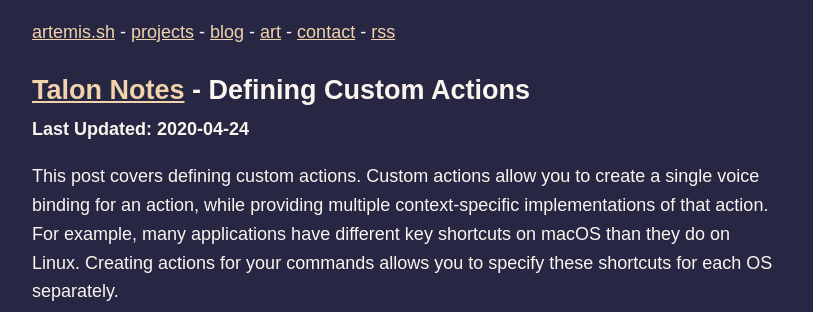
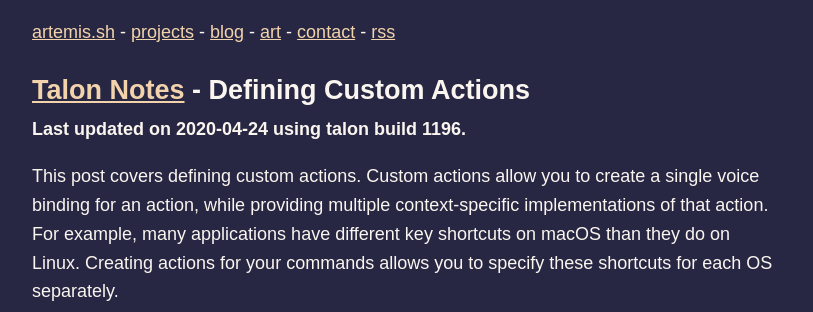
Before and after one commit to faithanalog/faithanalog.github.io, a Jekyll site: the page built from talon/defining-custom-actions.md, in a window 1280 px wide. Shown: the top 312 px of the page, without its empty margins (233-1046 px from the left). Built offline with Jekyll 4.4.1, drawn with Linux system fonts in a browser that asks for light colours.

Commit message:
add talon build number to posts

```diff
--- a/_layouts/talon.html
+++ b/_layouts/talon.html
@@ -12,7 +12,7 @@
         <article>
             <header>
                 <h1><a href="/talon">Talon Notes</a> - {{ page.title }}</h1>
-                <time datetime="{{ page.date }}">Last Updated: {{ page.date | date: "%Y-%m-%d" }}</time><br>
+                <span style="font-weight: bold">Last updated on <time datetime="{{ page.date }}">{{ page.date | date: "%Y-%m-%d" }}</time> using talon build {{ page.version }}.</span>
             </header>
             {{ content }}
         </article>
--- a/talon/defining-custom-actions.md
+++ b/talon/defining-custom-actions.md
@@ -2,6 +2,7 @@
 layout: talon
 title: Defining Custom Actions
 date: 2020-4-24
+version: 1196
 ---
 
 This post covers defining custom actions. Custom actions allow you to create a single voice binding for an action, while providing multiple context-specific implementations of that action. For example, many applications have different key shortcuts on macOS than they do on Linux. Creating actions for your commands allows you to specify these shortcuts for each OS separately.
```
